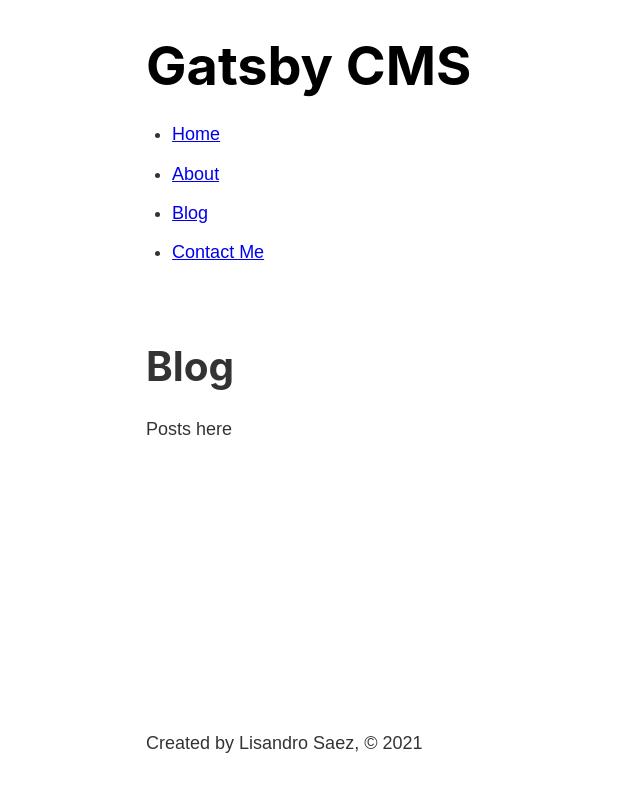
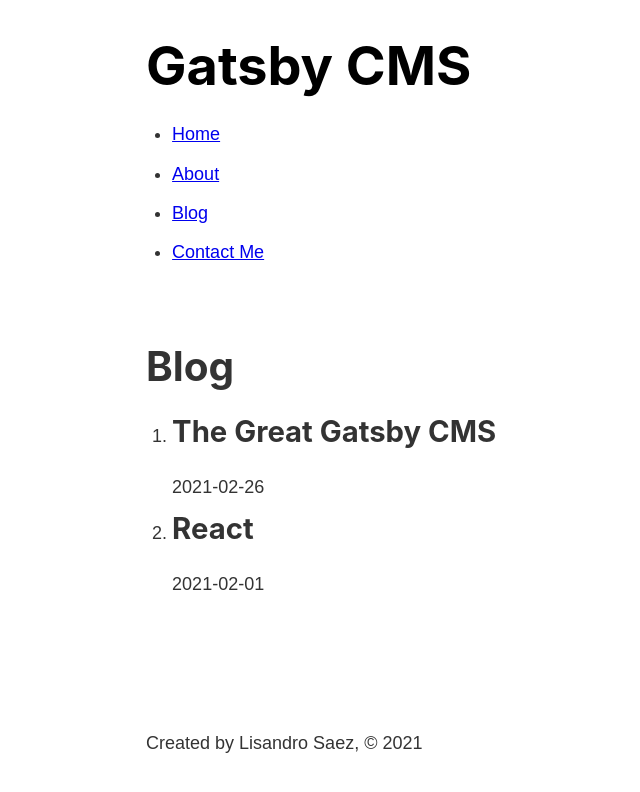
Before and after one commit to LichiSaez/gatsby-cms-project, a Gatsby site: page /blog in a window 1280 px wide. Shown: the whole page, without its empty margins (137-777 px from the left). Built offline with nearby package versions, Linux system fonts and the light colour scheme; Gatsby itself is replaced by a stand-in of ours.

Commit message:
sourcing the md posts to the blog page

```diff
--- a/gatsby-config.js
+++ b/gatsby-config.js
@@ -4,6 +4,14 @@
     author: "Lisandro Saez"
   },
   plugins: [
-    'gatsby-plugin-sass'
+    'gatsby-plugin-sass',
+    {
+      resolve: 'gatsby-source-filesystem',
+      options: {
+        name: 'src',
+        path: `${__dirname}/src/`
+      }
+    },
+    'gatsby-transformer-remark'
   ],
 };
--- a/package.json
+++ b/package.json
@@ -17,6 +17,8 @@
   "dependencies": {
     "gatsby": "^2.32.3",
     "gatsby-plugin-sass": "^3.2.0",
+    "gatsby-source-filesystem": "^3.0.0",
+    "gatsby-transformer-remark": "^3.0.0",
     "node-sass": "^5.0.0",
     "react": "^16.13.1",
     "react-dom": "^16.13.1",
--- a/src/pages/blog.js
+++ b/src/pages/blog.js
@@ -1,12 +1,36 @@
 import React from 'react';
 import Layout from "../components/layout";
+import {graphql, useStaticQuery} from 'gatsby';
 
 const BlogPage = () => {
+    const data = useStaticQuery(graphql`
+    query {
+        allMarkdownRemark {
+            edges {
+              node {
+                frontmatter {
+                  title
+                  date
+                    }
+                }
+            }
+        }
+    }
+  `);
     return (
         <div>
             <Layout>
             <h1>Blog</h1>
-            <p>Posts here</p>
+            <ol>
+                {data.allMarkdownRemark.edges.map((edge) => {
+                    return (
+                        <li>
+                            <h2>{edge.node.frontmatter.title}</h2>
+                            <p>{edge.node.frontmatter.date}</p>
+                        </li>
+                    );
+                })}
+            </ol>
             </Layout>
         </div>
     );
```
Also changed, not shown: 1 other file.
